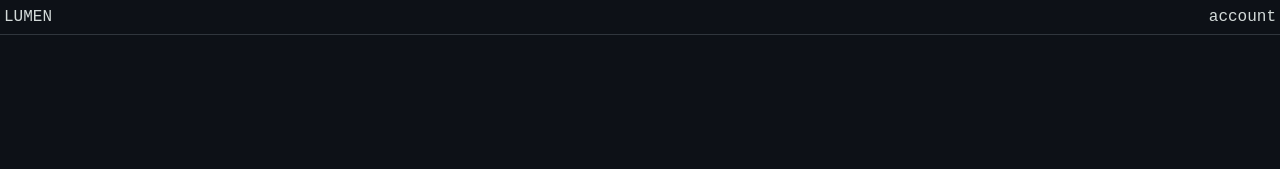
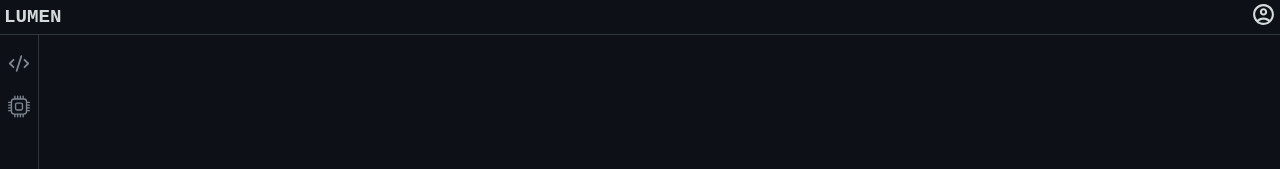
Before and after one commit to UditDe/LUMEN, a React (Vite) app: page / in a window 1280 px wide. Shown: the top 169 px of the page. Built offline with nearby package versions, Linux system fonts and the light colour scheme; a web font is replaced by a local one.

Commit message:
fixed-side bar added

```diff
--- a/src/Components/header-component/Header.scss
+++ b/src/Components/header-component/Header.scss
@@ -9,4 +9,8 @@
     justify-content: space-between;
     padding: 4px;
     flex-direction: row;
+    .logo-container {
+        font-weight: 700;
+        font-size: larger;
+    }
 }
--- a/src/Components/header-component/Header.tsx
+++ b/src/Components/header-component/Header.tsx
@@ -1,17 +1,16 @@
-import React from 'react'
-import "./Header.scss"
+import React from "react";
+import "./Header.scss";
+import { MdOutlineAccountCircle } from "react-icons/md";
 
-const Header : React.FC = () => {
-  return (
-    <div className='header'>
-        <div className="logo-container">
-            LUMEN
+const Header: React.FC = () => {
+    return (
+        <div className="header">
+            <div className="logo-container">LUMEN</div>
+            <div className="account-settings">
+                <MdOutlineAccountCircle size={25}/>
+            </div>
         </div>
-        <div className="account-settings">
-            account
-        </div>
-    </div>
-  )
-}
+    );
+};
 
-export default Header
+export default Header;
--- a/src/Components/slidebar-component/SidebarMain.scss
+++ b/src/Components/slidebar-component/SidebarMain.scss
@@ -0,0 +1,33 @@
+@use '../../variables' as *;
+
+.fixed-sidebar {
+    display: flex;
+    flex-direction: column;
+    gap: 3px;
+    align-items: flex-start;
+    width: max-content;
+    height: calc(100vh - 35px);
+    border-right: 1px solid $border-color;
+    padding: 8px;
+    padding-left: 0px;
+    transition: all ease;
+
+    .navigation-logo {
+        display: flex;
+        align-items: center;
+        justify-content: center;
+        height: 20px;
+        width: 30px;
+        margin: 10px 0px;
+        color: $text-color-secondary;
+        padding-left: 8px;
+
+        &:hover {
+            color: $text-color;
+        }
+    }
+    .active-for-border {
+        border-left: 2px solid $active-color;
+        color: $text-color;
+    }
+}
--- a/src/Components/slidebar-component/SidebarMain.tsx
+++ b/src/Components/slidebar-component/SidebarMain.tsx
@@ -1,11 +1,37 @@
-import React from 'react'
+import React, { useState } from "react";
+import "./SidebarMain.scss";
+import { LuCodeXml } from "react-icons/lu";
+import { BsCpu } from "react-icons/bs";
 
-const SidebarMain : React.FC = () => {
-  return (
-    <div>
+type activeIcon = "qs-list" | "ai-support" | "";
 
-    </div>
-  )
-}
+const SidebarMain: React.FC = () => {
+    const [activeIcon, setActive] = useState<activeIcon>("");
 
-export default SidebarMain
+    // this one handles the ui effects on logos while selection
+    const handleActiveIcons = (str: activeIcon) => {
+        setActive(str);
+    };
+    return (
+        <div className="fixed-sidebar">
+            <div
+                className={`navigation-logo ${
+                    activeIcon === "qs-list" && "active-for-border"
+                }`}
+                onClick={() => handleActiveIcons("qs-list")}
+            >
+                <LuCodeXml size={25} />
+            </div>
+            <div
+                className={`navigation-logo ${
+                    activeIcon === "ai-support" && "active-for-border"
+                }`}
+                onClick={() => handleActiveIcons("ai-support")}
+            >
+                <BsCpu size={25} />
+            </div>
+        </div>
+    );
+};
+
+export default SidebarMain;
--- a/src/Pages/Home.scss
+++ b/src/Pages/Home.scss
@@ -1,4 +1,27 @@
-.layout{
+.layout {
     display: flex;
     flex-direction: column;
+    /* For Chrome, Edge, and Safari */
+    ::-webkit-scrollbar {
+        width: 10px; /* width of the scrollbar */
+    }
+
+    ::-webkit-scrollbar-track {
+        background: #1e1e1e; /* track color */
+        border-radius: 10px;
+    }
+
+    ::-webkit-scrollbar-thumb {
+        background-color: #888; /* handle color */
+        border-radius: 10px;
+        border: 2px solid #1e1e1e; /* space around thumb */
+    }
+
+    ::-webkit-scrollbar-thumb:hover {
+        background-color: #555; /* on hover */
+    }
+    .main-container {
+        display: flex;
+        width: 100vw;
+    }
 }
--- a/src/Pages/Home.tsx
+++ b/src/Pages/Home.tsx
@@ -1,12 +1,15 @@
 import React from 'react'
 import Header from '../Components/header-component/Header'
+import SidebarMain from '../Components/slidebar-component/SidebarMain'
 
 const Home : React.FC = () => {
   return (
     <div className='layout'>
         <Header />
         <div className="main-container">
-            <div className="left-container"></div>
+            <div className="left-container">
+                <SidebarMain />
+            </div>
             <div className="right-container"></div>
         </div>
     </div>
--- a/src/_variables.scss
+++ b/src/_variables.scss
@@ -1,6 +1,7 @@
 $bg-color: #0d1117;
 $bg-color-two: #010409;
 $text-color: #d3dad9;
-$text-active-one: #b87a38;
+$text-color-secondary: #7d8590;
+$active-color: #b87a38;
 $selection-one: #2d3139;
 $border-color: #30363d;
```
